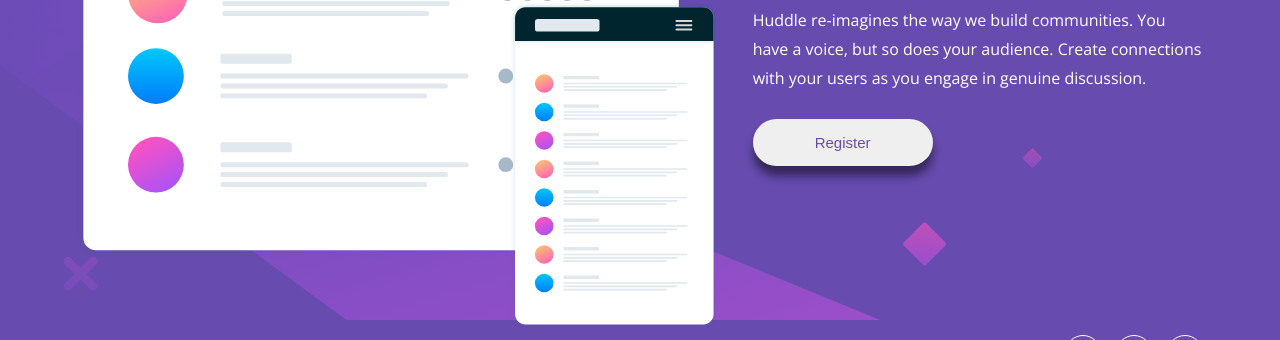
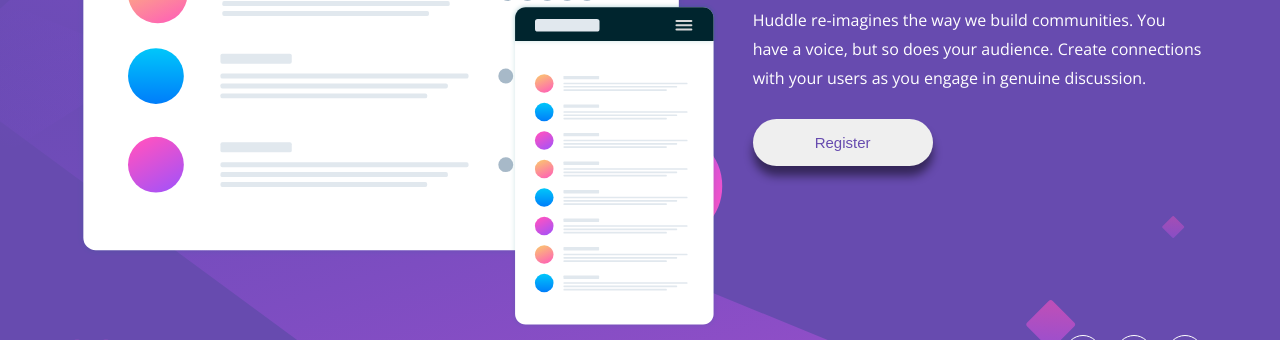
Before and after one commit to Adrian21fonseca/Pagina-de-inicio-de-Huddle-con-una-sola-seccion-introductoria, a plain HTML site: page index.html in a window 1280 px wide. Shown: the part 258-598 px from the top of the page. Drawn offline with nearby package versions, Linux system fonts and the light colour scheme.

Commit message:
first commit

```diff
--- a/estilos/escritorio.css
+++ b/estilos/escritorio.css
@@ -2,7 +2,7 @@
 
     body{
         background-image: url("../images/bg-desktop.svg");
-        background-size: 1100px;
+        background-size: 1250px;
         background-repeat: no-repeat;
     }
 
```
